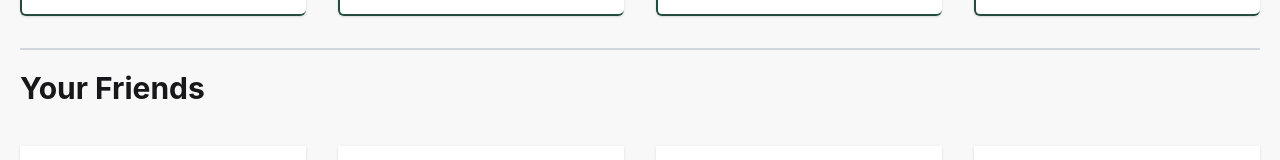
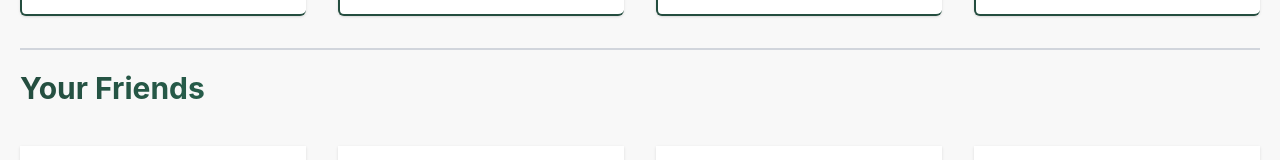
Before and after one commit to dulal71/keen-keeper, a React (Vite) app: page / in a window 1280 px wide. Shown: the part 490-650 px from the top of the page. Built offline with nearby package versions, Linux system fonts and the light colour scheme; grey boxes are pictures that could not be loaded.

Commit message:
add style in timeline list titel

```diff
--- a/src/Components/MyFriends/FriendList.jsx
+++ b/src/Components/MyFriends/FriendList.jsx
@@ -7,7 +7,7 @@ const FriendList = ({friends}) => {
     return (
         <div>
           <div className='pt-5'>
-<h2 className='font-bold text-3xl'>Your Friends</h2>
+<h2 className='font-bold text-3xl bg-linear-to-r from-[#244d3f] via-[#278163] to-[#34ac84] bg-clip-text text-transparent'>Your Friends</h2>
 <div className='grid md:grid-cols-3 lg:grid-cols-4 gap-8 mt-10'>
     {
      friends.map(friend=><Friend key={friend.id} friend={friend}></Friend>)
```
